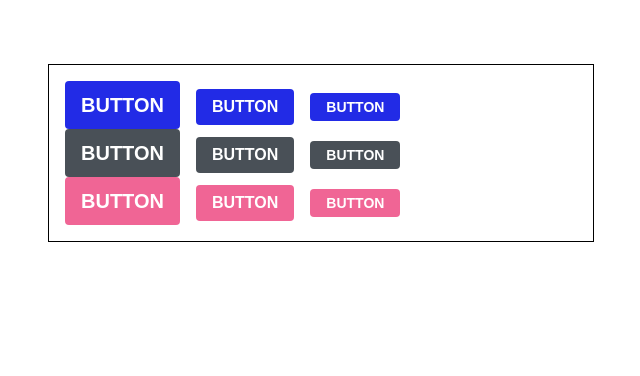
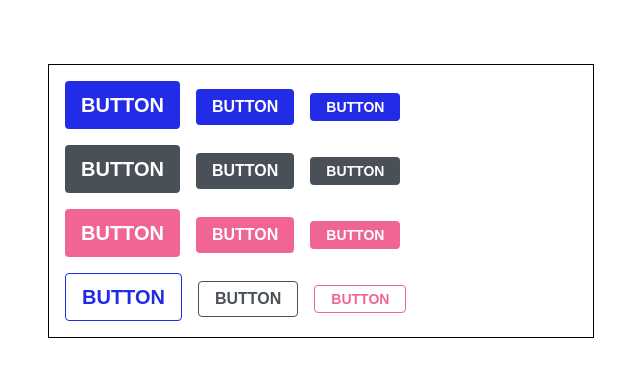
Before and after one commit to kaperrdenden/new-styling-with-sass, a React (Create React App) app: page / in a window 1280 px wide. Shown: the top 376 px of the page, without its empty margins (319-959 px from the left). Built offline with nearby package versions, Linux system fonts and the light colour scheme.

Commit message:
classNames({ outline }) 추가 outline의 값이 true일때만 'outline' 클래스 적용

```diff
--- a/src/App.js
+++ b/src/App.js
@@ -16,9 +16,14 @@
         <Button size="small" color="gray">BUTTON</Button>
       </div>
       <div className='buttons'>
-      <Button size="large" color="pink">BUTTON</Button>
-      <Button color="pink">BUTTON</Button>
-      <Button size="small" color="pink">BUTTON</Button>
+        <Button size="large" color="pink">BUTTON</Button>
+        <Button color="pink">BUTTON</Button>
+        <Button size="small" color="pink">BUTTON</Button>
+      </div>
+      <div className='buttons'>
+        <Button size='large' color="blue" outline>BUTTON</Button>
+        <Button color="gray" outline>BUTTON</Button>
+        <Button size='small' color="pink" outline>BUTTON</Button>
       </div>
     </div>
   );
--- a/src/App.scss
+++ b/src/App.scss
@@ -4,4 +4,7 @@
   margin-top: 4rem;
   border: 1px solid black;
   padding: 1rem;
+  .buttons + .buttons {
+    margin-top: 1rem;
+  }
 }
--- a/src/components/Button.js
+++ b/src/components/Button.js
@@ -1,9 +1,18 @@
 import React from 'react';
 import './Button.scss';
 import classNames from 'classnames';
-function Button({children, size, color}){
-    return (<button className={classNames('Button', size, color)}>{children}</button>)
-}
+function Button({ children, size, color, outline }) {
+    return (
+      <button className={classNames('Button', size, color, { outline })}>
+                                    {/* outline의 값이 true일때만
+                                        button에 outline class가 적용된다
+                                        조건식같은 느낌?
+                                    */}
+        {children}
+      </button>
+    );
+  }
+
 
 Button.defaultProps = {
     size: 'medium',
--- a/src/components/Button.scss
+++ b/src/components/Button.scss
@@ -9,6 +9,15 @@
   }
   &:active {
     background: darken($color, 10%);
+  }
+  &.outline {
+    color: $color;
+    background: none;
+    border: 1px solid $color;
+    &:hover {
+      background: $color;
+      color: white;
+    }
   }
 }
 
@@ -45,15 +54,8 @@
 
   // 색상관리
   &.blue {
-    background-color: $blue;
-    &.hover {
-      background-color: lighten($blue, 10%);
-    }
-    &:active {
-      background-color: darken($blue, 10%);
-    }
+    @include button-color($blue);
   }
-
   &.gray {
     @include button-color($gray);
   }
```
